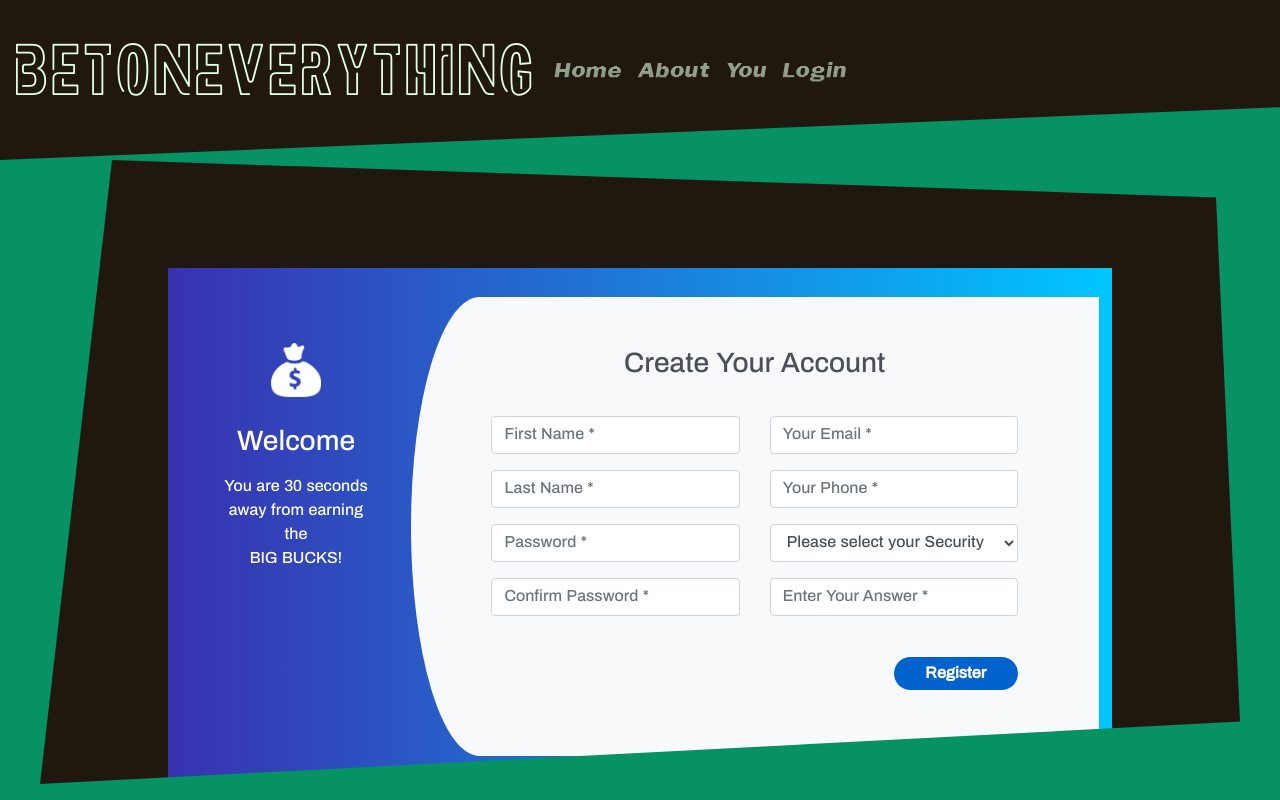
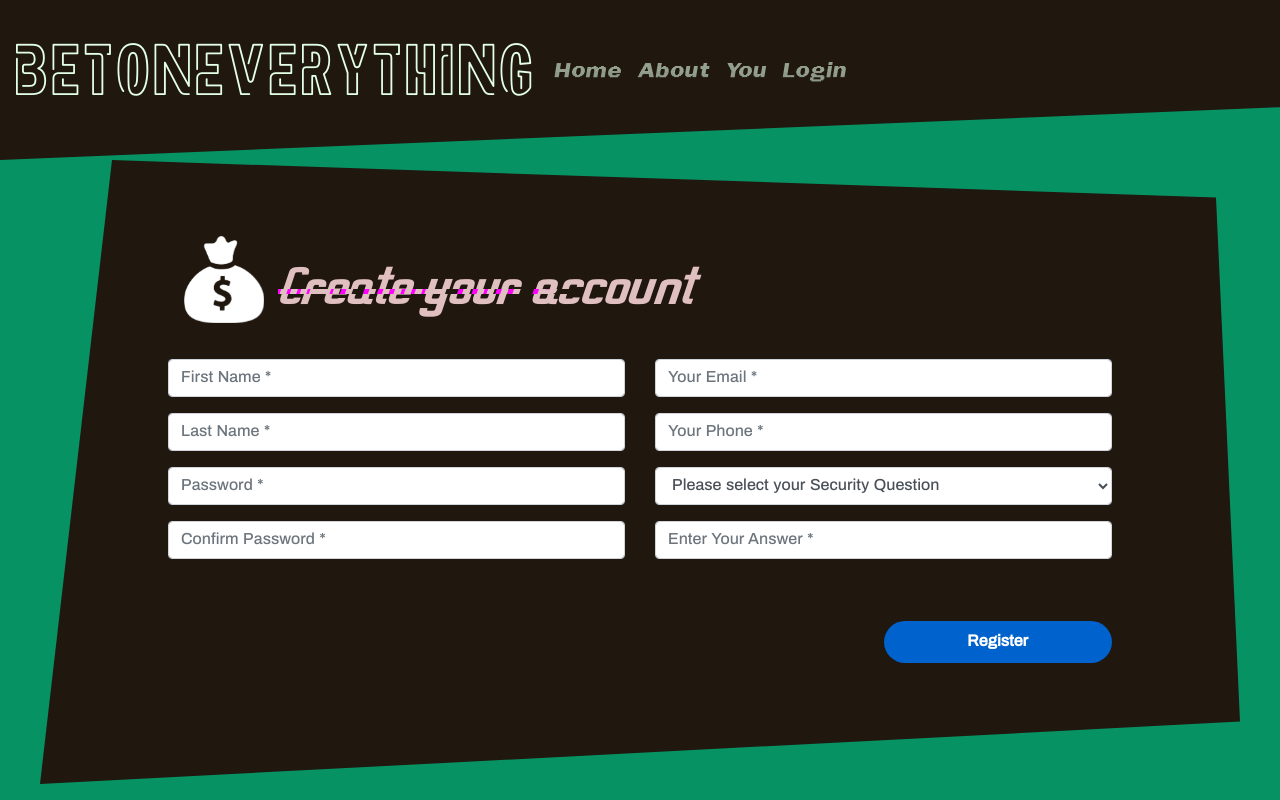
Before and after one commit to dtolaoye/Frontend, an Angular app in the folder Project3/: page /join in a window 1280 px wide. Built offline with nearby package versions, Linux system fonts and the light colour scheme.

Commit message:
register page cleaned up

```diff
--- a/Project3/src/app/home/home.component.html
+++ b/Project3/src/app/home/home.component.html
@@ -1,9 +1,9 @@
-<div class="card" id="welcome-card" (close)="close(alert)">
+<div class="card" id="welcome-card">
     <span class="close-icon" ng-click="close()"><img src="../../assets/x.png"></span>
     <h2 class="glitch" data-text="Welcome!">Welcome!</h2>
     <h2 class="glow">Welcome!</h2>
 
-    <p>Enjoy live betting on everything from ancestry tests to office politics to box office results.</p>
-    <p>Whatever's going on in your life, why not make it interesting?</p>
+    <p>Enjoy live betting on anything from ancestry tests to office politics to box office results.</p>
+    <p>Big exam next Friday? Blood test results on their way? Baby due soon? Why not make it interesting? Because here, we bet on everything.</p>
 </div>
 <app-betlist></app-betlist>
--- a/Project3/src/app/home/home.component.scss
+++ b/Project3/src/app/home/home.component.scss
@@ -1,5 +1,5 @@
 #welcome-card{
-    padding: 1rem .8rem;
+    padding: 1rem;
     margin: .8rem;
     position:relative;
 }
@@ -7,7 +7,7 @@
     float:right;
     position:absolute;
     top: 1rem;
-    right: .8rem;
+    right: 1rem;
     cursor: pointer;
 }
 .close-icon img {
--- a/Project3/src/app/join/join.component.html
+++ b/Project3/src/app/join/join.component.html
@@ -1,14 +1,9 @@
-<div class="container register">
-                <div class="row">
-                    <div class="col-md-3 register-left">
-                        <img src="assets/cashicon.png" alt="">
-                        <h3>Welcome</h3>
-                        <p>You are 30 seconds away from earning the <br> BIG BUCKS!</p>
+<div class="tab-pane" id="home" role="tabpanel" aria-labelledby="home-tab">
+<span id="money"><img src="../../assets/cashicon.png" alt=""></span>
+<div id="welcome">
+    <h2 class="glitch" data-text="Welcome back...">Create your account</h2>
+    <h2 class="glow">Create your account</h2>
 </div>
-                    <div class="col-md-9 register-right">
-                        <div class="tab-content" id="myTabContent">
-                            <div class="tab-pane fade show active" id="home" role="tabpanel" aria-labelledby="home-tab">
-                                <h3 class="register-heading">Create Your Account</h3>
 <div class="row register-form">
 <div class="col-md-6">
     <div class="form-group">
@@ -36,9 +31,9 @@
     <div class="form-group">
         <select class="form-control">
             <option class="hidden"  selected disabled>Please select your Security Question</option>
-                                                <option>What is your Birthdate?</option>
-                                                <option>What is Your old Phone Number?</option>
-                                                <option>What is your Pet Name?</option>
+            <option>What is your birthdate?</option>
+            <option>What was your first phone number?</option>
+            <option>What is your pet name?</option>
         </select>
     </div>
     <div class="form-group">
@@ -47,9 +42,3 @@
     <input type="submit" class="btnRegister"  value="Register"/>
 </div>
 </div>
-                            </div>
-                        </div>
-                    </div>
-                </div>
-
-            </div>
--- a/Project3/src/app/join/join.component.scss
+++ b/Project3/src/app/join/join.component.scss
@@ -20,17 +20,19 @@
     margin-bottom: 3%;
     cursor: pointer;
 }
-.register-right{
-    background: #f8f9fa;
-    border-top-left-radius: 10% 50%;
-    border-bottom-left-radius: 10% 50%;
+div #welcome{
+    display:inline-block;
+    width:80%;
 }
-.register-left img{
-    margin-top: 15%;
-    margin-bottom: 5%;
-    width: 25%;
+#money img {
+    width: 2.4rem;
+}
+#money img{
+    display: inline-block;
+    width: 5rem;
     -webkit-animation: mover 2s infinite  alternate;
     animation: mover 1s infinite  alternate;
+    margin: 1rem;
 }
 @-webkit-keyframes mover {
     0% { transform: translateY(0); }
```
Also changed, not shown: Project3/src/assets/x.jpg (deleted). Lines whose indentation alone changed are shown as unchanged.
